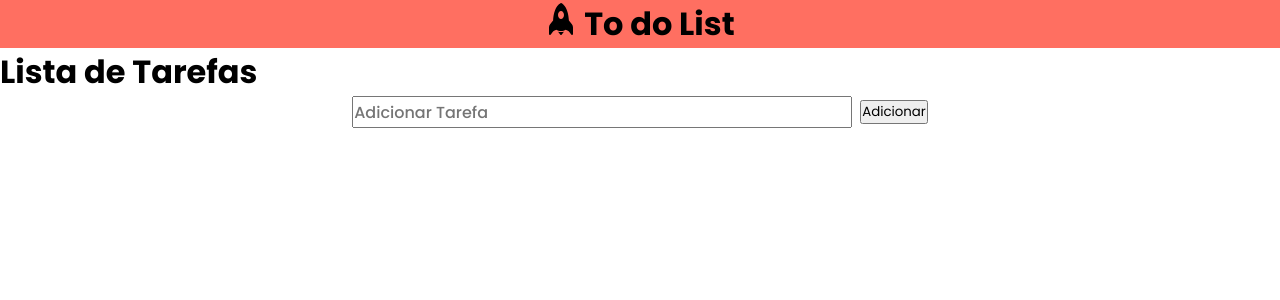
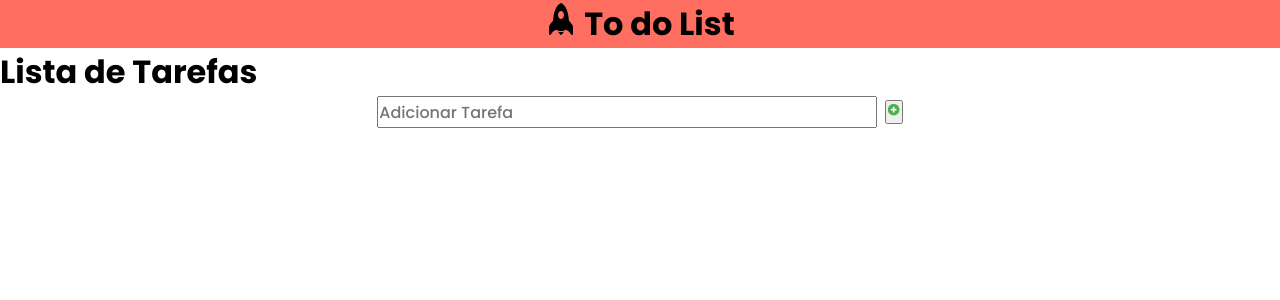
Before and after one commit to jeffmmartins/task-manager, a React (Create React App) app: page / in a window 1280 px wide. Shown: the top 300 px of the page. Built offline with nearby package versions, Linux system fonts and the light colour scheme.

Commit message:
style: adding icon plus

```diff
--- a/src/components/Form/Form.tsx
+++ b/src/components/Form/Form.tsx
@@ -1,12 +1,12 @@
 import React from "react";
 import * as S from "./style"
-
+import { FcPlus } from "react-icons/fc";
 
 export const Form: React.FC = () => {
     return (
         <S.ContainerSection>
             <S.InputSection type="text" placeholder="Adicionar Tarefa"/>
-            <button>Adicionar</button>
+            <button><FcPlus/></button>
         </S.ContainerSection>
     )
 }
--- a/src/components/Form/style.ts
+++ b/src/components/Form/style.ts
@@ -11,6 +11,4 @@ width: 500px;
 height: 32px;
 font-size: 1rem;
 font-weight: 500;
-
-
 `
```
